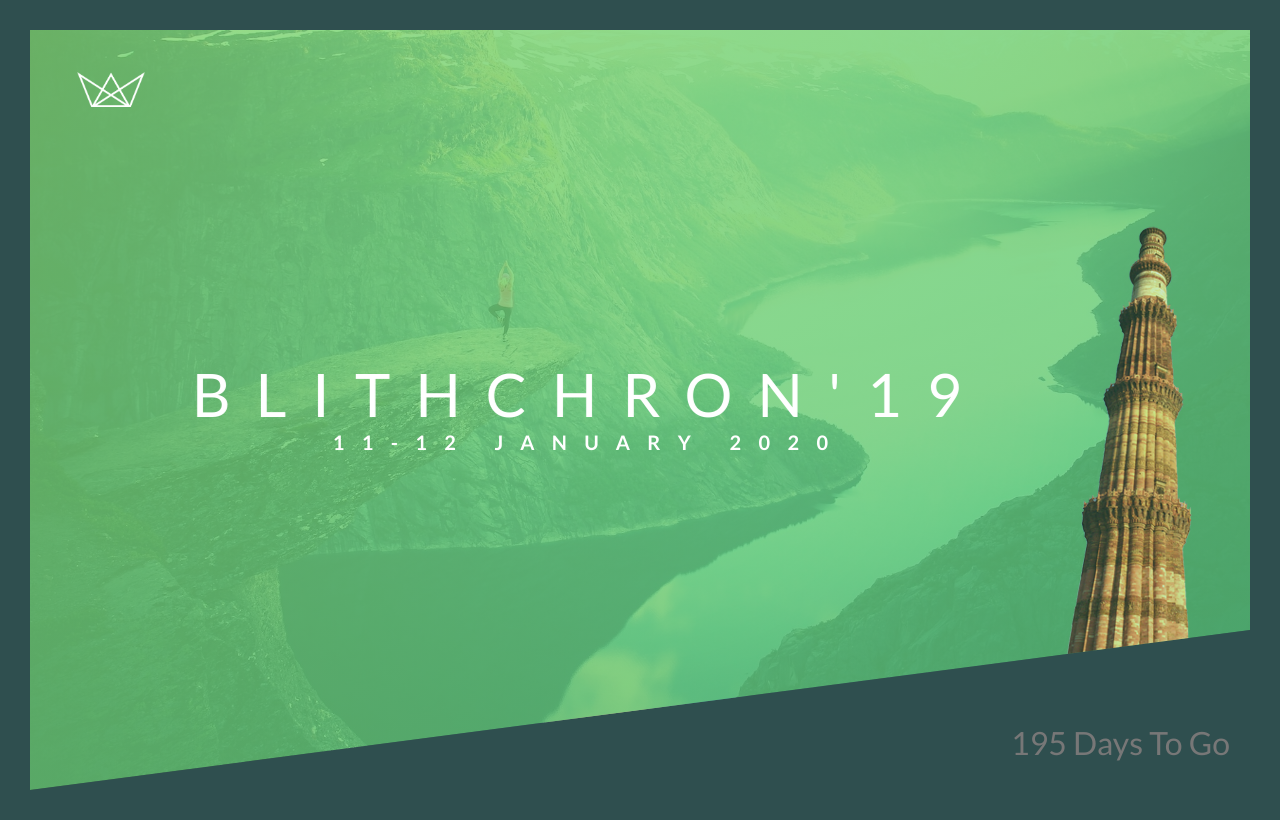
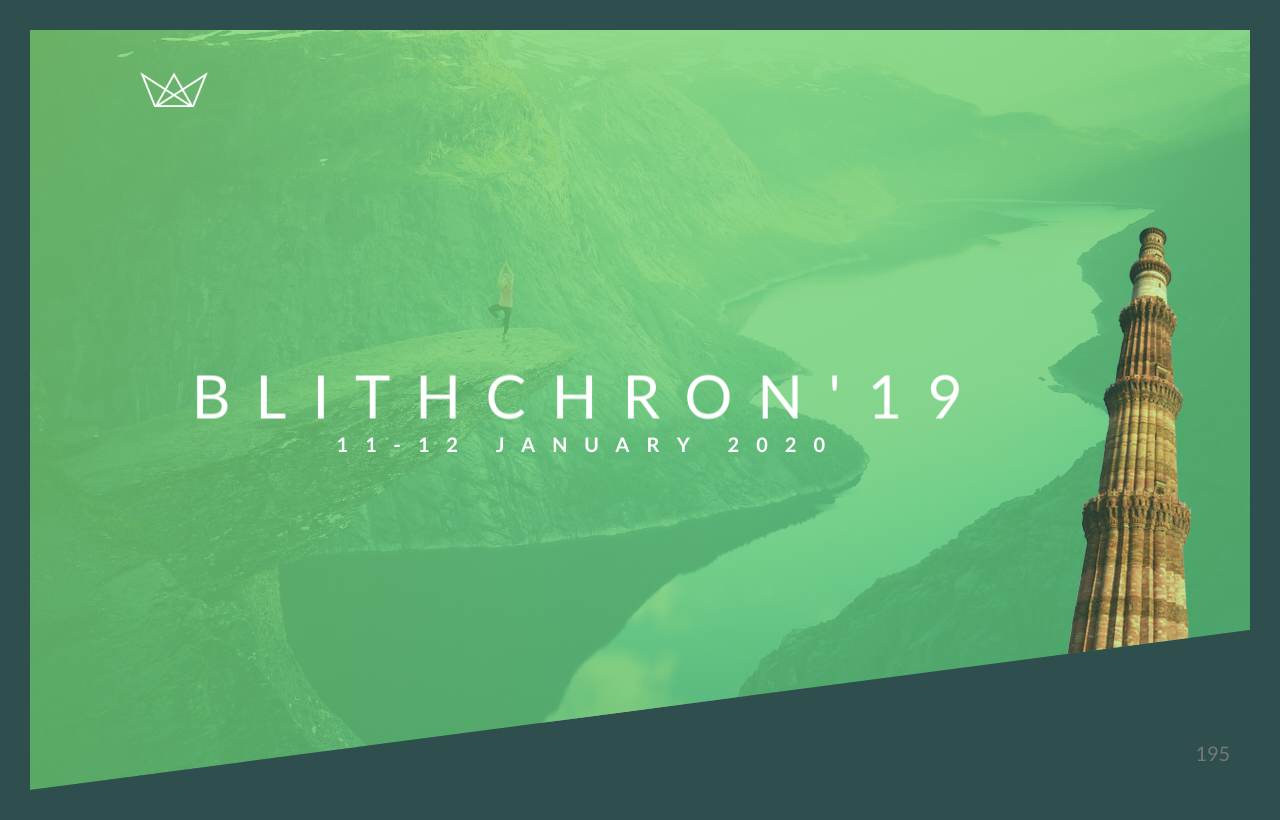
Before and after one commit to yadav-sachin/Blithchron19-website, a plain HTML site: page index.html in a window 1280 px wide. Drawn offline with nearby package versions, Linux system fonts and the light colour scheme.

Commit message:
replace all px by rem

```diff
--- a/css/style.css
+++ b/css/style.css
@@ -6,6 +6,10 @@ Medium green: #55c57a
 Dark green: #28b485
 
 */
+
+html{
+    font-size: 10px;
+}
 
 * {
     margin: 0;
@@ -18,10 +22,10 @@ body{
     background-color: rgba(47, 79, 79);
     font-family: "Lato",sans-serif;
     font-weight: 400;
-    font-size: 16px;
+    /* font-size: 16px; */
     line-height: 1.7;
     color: #777;
-    padding: 30px;
+    padding: 3rem;
 }
 
 .header{
@@ -35,14 +39,14 @@ body{
 
 .logo-box{
     position: absolute;
-    top: 40px;
-    left: 40px;
+    top: 4rem;
+    left: 4rem;
     z-index:3;
 }
 
 .logo{
-    margin: 2px 7px;
-    height: 35px;
+    margin: 0.2rem 7rem;
+    height: 3.5rem;
     position:relative;
     z-index:3;
 }
@@ -54,16 +58,16 @@ body{
 
 .heading-primary-main{
     display: block;
-    font-size: 60px;
+    font-size: 6rem;
     font-weight: 400;
-    letter-spacing: 25px;
+    letter-spacing: 2.5rem;
 }
 
 .heading-primary-sub{
     display:block;
-    font-size: 20px;
+    font-size: 2rem;
     font-weight: 700;
-    letter-spacing: 17.4px;
+    letter-spacing: 1.7rem;
 }
 
 .text-box{
@@ -90,23 +94,22 @@ body{
 
 .countdown{
     position:absolute;
-    font-size:160px !important;
-    bottom:30px;
-    right:50px;
+    bottom:3rem;
+    right:5rem;
 }
 
 ::-webkit-scrollbar {
-    scroll-margin-right:5px;
-    width: 15px;
+    scroll-margin-right:0.5rem;
+    width: 1.5rem;
 }
 
 
 ::-webkit-scrollbar-thumb {
     background: linear-gradient(to bottom,rgba(126, 213, 111, 0.3),rgba(85, 197, 122,0.3));
-    border-radius: 10px;
+    border-radius: 1rem;
 }
 
 ::-webkit-scrollbar-track {
     background: transparent;
-    border-radius:10px;
+    border-radius:1rem;
 }
--- a/index.html
+++ b/index.html
@@ -42,7 +42,7 @@
         </header>
 
         <div class="countdown">
-            <h2><span id="time-left">Time</span> <span id="count-units"></span></h2>
+            <h2><span id="time-left">Time</span> <span id="count-"></span></h2>
         </div>
 
     <!-- Scripts     -->
--- a/js/main.js
+++ b/js/main.js
@@ -16,7 +16,7 @@ function showTime()
         $("#count-units").text(" Days To Go");
         var count = new CountUp('time-left', 365, days, 0, 3, countOptions);
         count.start();
-        // timeLeft.innerText=days + " days Left";
+
     }
     else if(hours>0)
     {
@@ -24,8 +24,7 @@ function showTime()
         var count = new CountUp('time-left', 24, hours, 0, 3, countOptions);
         count.start();
     }
-    else timeLeft.innerText="Blith is ON";
-    console.log(timeLeft.innerText);
+    else $("#time-left").text("Blith is ON");
 }
 function start()
 {
```
